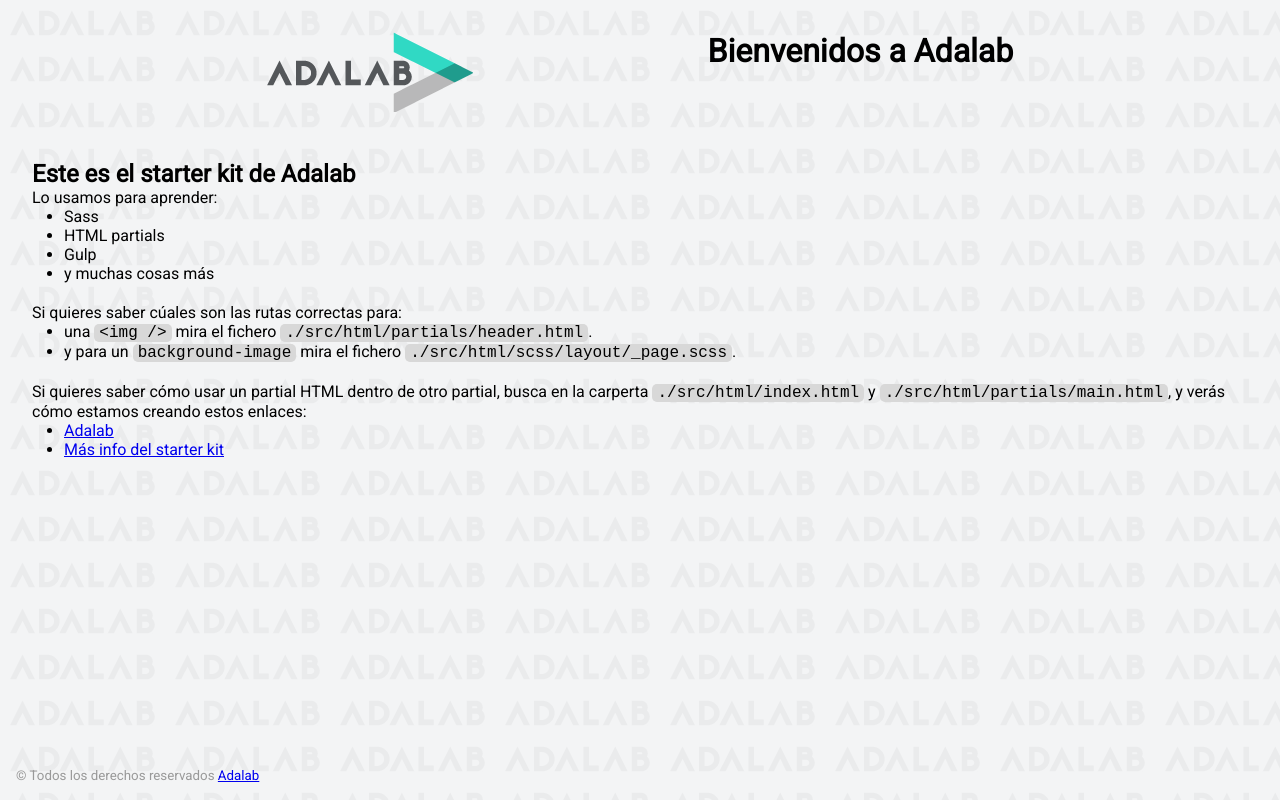
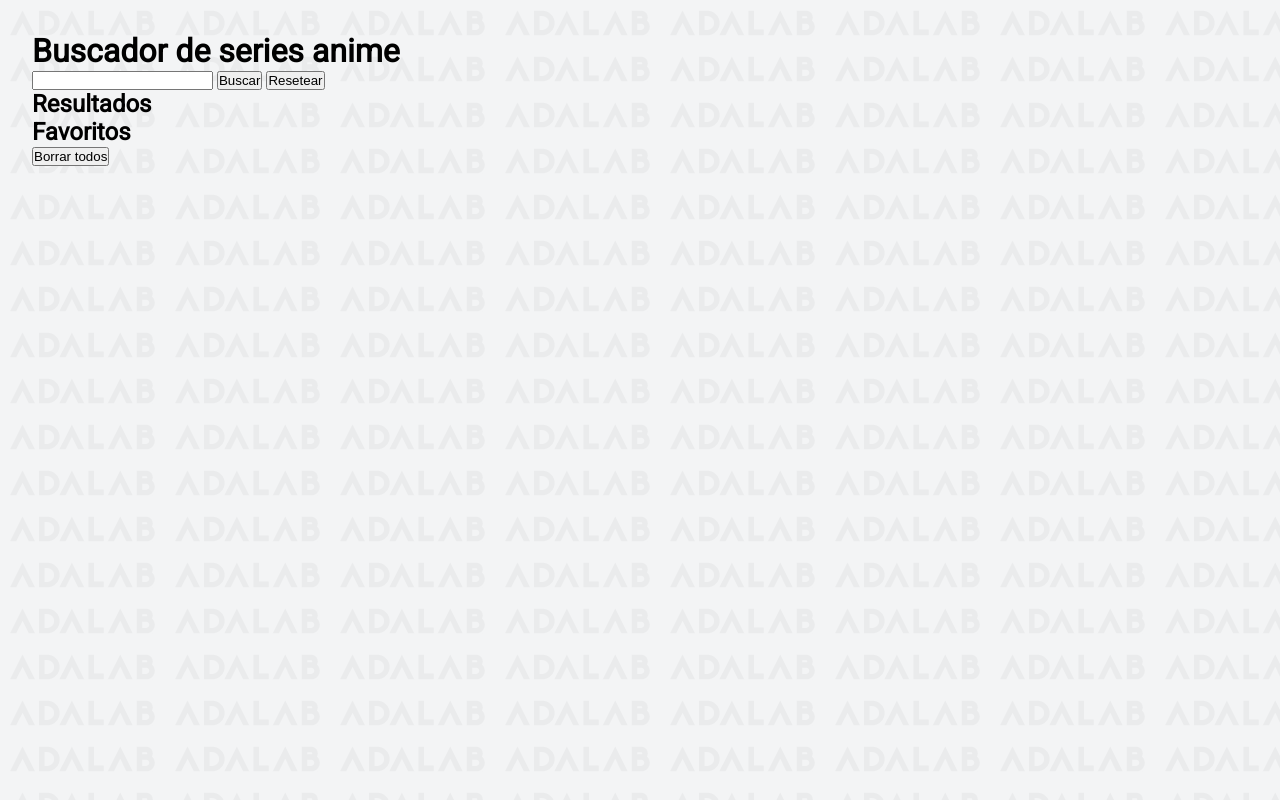
Before and after one commit to Adalab/modulo-2-evaluacion-final-TaniaGamGonz, a website: page docs/index.html in a window 1280 px wide. Drawn offline with Linux system fonts and the light colour scheme.

Commit message:
Added favourites list, render favourites

```diff
--- a/docs/index.html
+++ b/docs/index.html
@@ -3,66 +3,31 @@
   <head>
     <meta charset="UTF-8" />
     <meta name="viewport" content="width=device-width, initial-scale=1" />
-    <title>Adalab Web Starter Kit</title>
-    <link href="https://fonts.googleapis.com/css?family=Roboto&display=swap" rel="stylesheet" />
+    <title>Buscador de series anime</title>
+    <link
+      href="https://fonts.googleapis.com/css?family=Roboto&display=swap"
+      rel="stylesheet"
+    />
     <link rel="stylesheet" href="./assets/css/main.css" />
     <link rel="icon" href="./assets/images/favicon.png" />
   </head>
 
   <body>
-    <div class="page">
-      <header class="page__header">
-        <img src="./assets/images/logo-adalab.png" alt="Adalab">
-        <h1>Bienvenidos a Adalab</h1>
-      </header>
-
-      <main class="page__main">
-        <h2>Este es el starter kit de Adalab</h2>
-        <p>Lo usamos para aprender:</p>
-        <ul class="main__list">
-          <li>Sass</li>
-          <li>HTML partials</li>
-          <li>Gulp</li>
-          <li>y muchas cosas más</li>
-        </ul>
-        <p>Si quieres saber cúales son las rutas correctas para:</p>
-        <ul class="main__list">
-          <li>
-            una <code class="code">&lt;img /&gt;</code> mira el fichero
-            <code class="code">./src/html/partials/header.html</code>.
-          </li>
-          <li>
-            y para un <code class="code">background-image</code> mira el fichero
-            <code class="code">./src/html/scss/layout/_page.scss</code>.
-          </li>
-        </ul>
-        <p>
-          Si quieres saber cómo usar un partial HTML dentro de otro partial, busca en la carperta
-          <code class="code">./src/html/index.html</code> y
-          <code class="code">./src/html/partials/main.html</code>, y verás cómo estamos creando estos
-          enlaces:
-        </p>
-        <ul class="main__list">
-          <li>
-            <a class="link__adalab" href="https://adalab.es">Adalab</a>
-
-          </li>
-          <li>
-            <a class="" href="./more-info.html">Más info del starter kit</a>
-
-          </li>
-        </ul>
-      </main>
-
-      <footer class="page__footer">
-        <small>
-          &copy; Todos los derechos reservados
-          <a class="link__adalab" href="https://adalab.es">Adalab</a>
-
-        </small>
-      </footer>
-
-    </div>
+    <h1>Buscador de series anime</h1>
+    <form action="">
+      <input type="text" name="" id="anime" />
+      <button type="submit" class="js-search-btn">Buscar</button>
+      <button type="reset" class="js-reset-btn">Resetear</button>
+    </form>
+    <section>
+      <h2>Resultados</h2>
+      <ul class="js-list-result"></ul>
+    </section>
+    <section>
+      <h2>Favoritos</h2>
+      <ul class="js-list-favourites"></ul>
+      <button class="js-resetFavourites-btn">Borrar todos</button>
+    </section>
     <script src="./assets/js/main.js"></script>
   </body>
 </html>
```
Also changed, not shown: docs/assets/js/main.js (+1 -1 lines), docs/more-info.html (deleted, +0 -37 lines), src/html/index.html (+1 -1 lines), src/js/01_fetch.js (+35 -11 lines).
